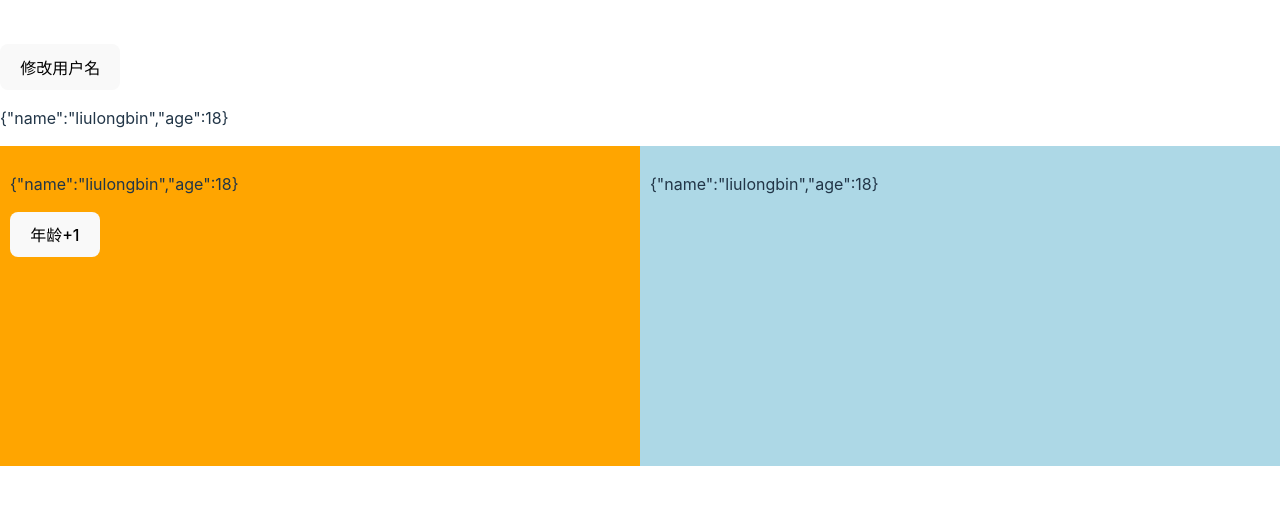
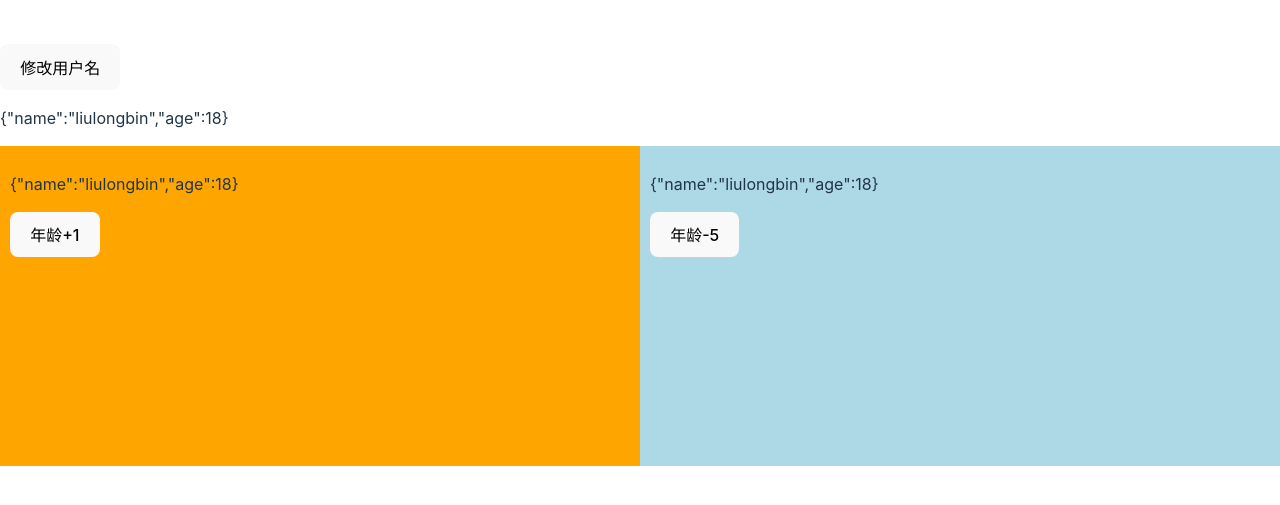
Before and after one commit to jiansun-max/react_hooks, a React (Vite) app: page / in a window 1280 px wide. Shown: the part 145-650 px from the top of the page. Built offline with nearby package versions, Linux system fonts and the light colour scheme.

Commit message:
实现点击按钮年龄自减的操作

```diff
--- a/src/components/use_reducer/01.base.tsx
+++ b/src/components/use_reducer/01.base.tsx
@@ -1,7 +1,7 @@
 import React, { useReducer } from 'react'
 
 type UserType = typeof defaultState
-type ActionType = { type: 'UPDATE_NAME'; payload: string } | { type: 'INCREMENT'; payload: number }
+type ActionType = { type: 'UPDATE_NAME'; payload: string } | { type: 'INCREMENT'; payload: number } | { type: 'DECREMENT'; payload: number }
 
 // 初始状态
 const defaultState = { name: 'liulongbin', age: 0 }
@@ -17,6 +17,8 @@ const reducer = (prevState: UserType, action: ActionType) => {
       return { ...prevState, name: action.payload }
     case 'INCREMENT':
       return { ...prevState, age: prevState.age + action.payload }
+    case 'DECREMENT':
+      return { ...prevState, age: prevState.age - action.payload }
     default:
       return prevState
   }
@@ -47,7 +49,7 @@ export const Father: React.FC = () => {
       <p>{JSON.stringify(state)}</p>
       <div className="father">
         <Son1 {...state} dispatch={dispatch} />
-        <Son2 {...state} />
+        <Son2 {...state} dispatch={dispatch} />
       </div>
     </div>
   )
@@ -66,10 +68,15 @@ const Son1: React.FC<UserType & { dispatch: React.Dispatch<ActionType> }> = (pro
   )
 }
 
-const Son2: React.FC<UserType> = (props) => {
+const Son2: React.FC<UserType & { dispatch: React.Dispatch<ActionType> }> = (props) => {
+  const { dispatch, ...user } = props
+
+  const sub = () => dispatch({ type: 'DECREMENT', payload: 5 })
+
   return (
     <div className="son2">
-      <p>{JSON.stringify(props)}</p>
+      <p>{JSON.stringify(user)}</p>
+      <button onClick={sub}>年龄-5</button>
     </div>
   )
 }
```
